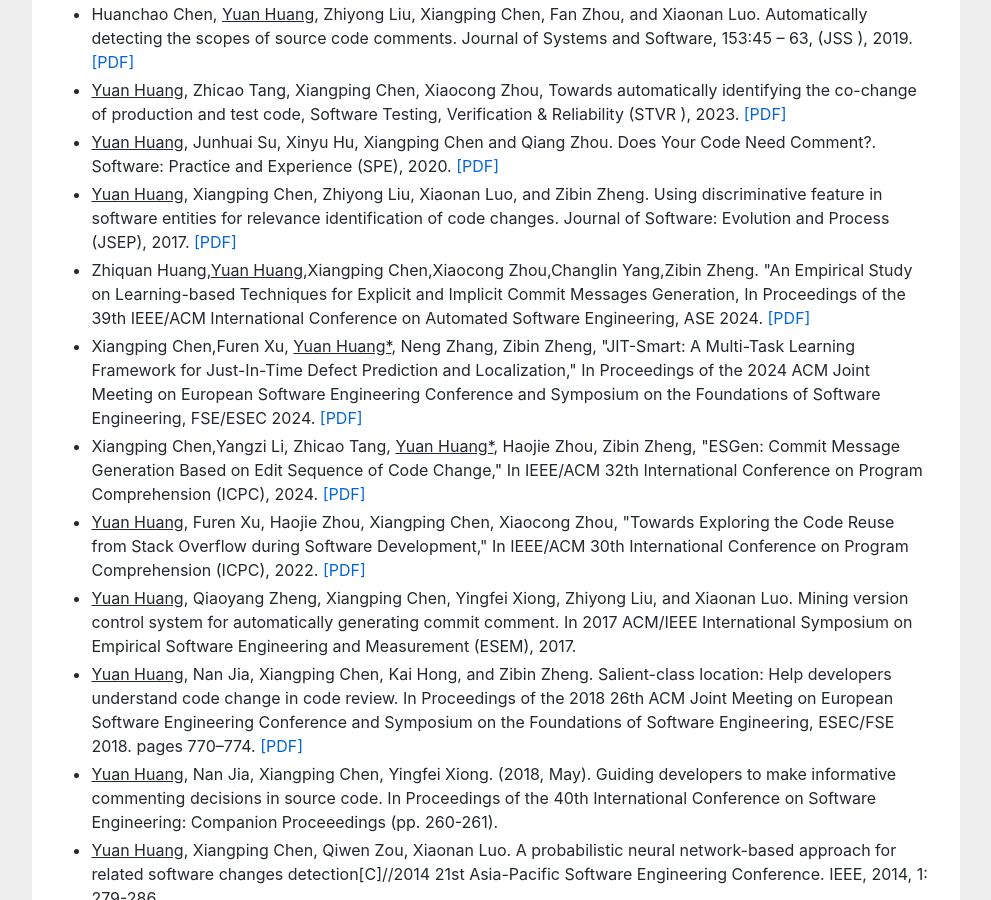
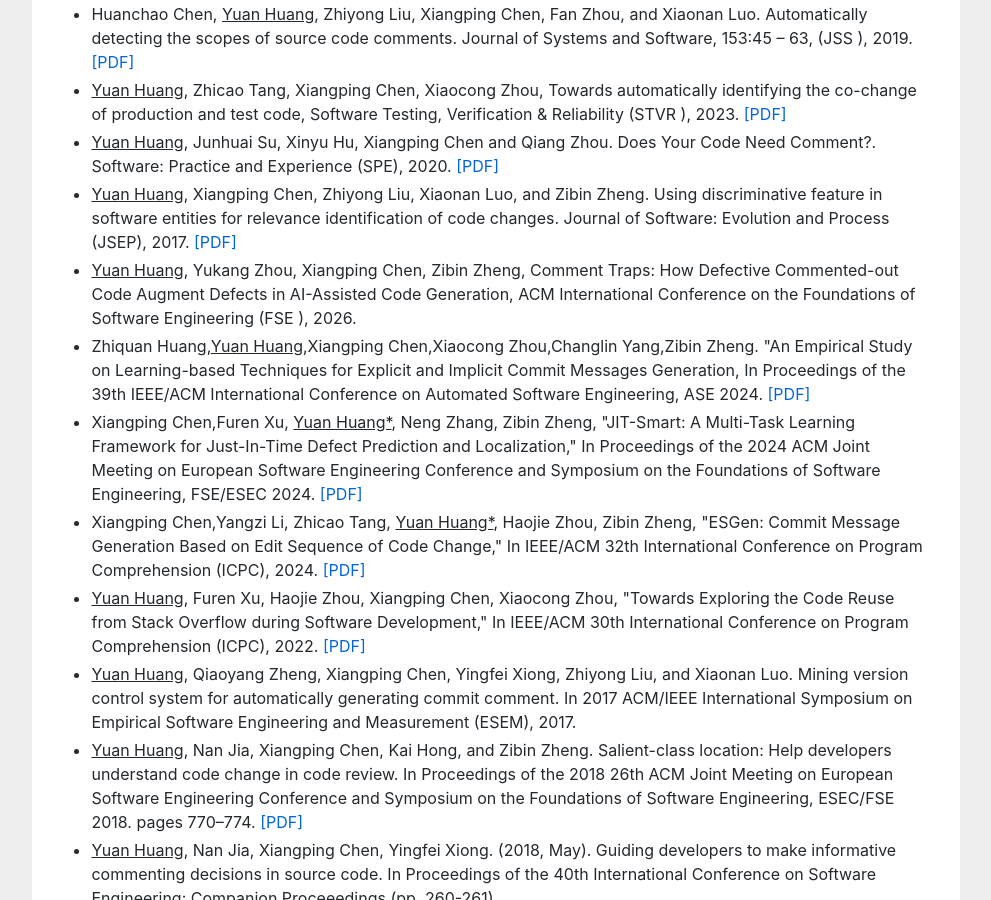
Before and after one commit to huangyuan-hy/huangyuan-hy.github.io, a Jekyll site: the page index.html, which Jekyll copies as it is, in a window 1280 px wide and 900 px high, scrolled down 4091 px. Shown: the whole window, without its empty margins (144-1135 px from the left). Built offline with Jekyll 4.4.1, drawn with Linux system fonts in a browser that asks for light colours.

Commit message:
Update index.html

```diff
--- a/index.html
+++ b/index.html
@@ -190,6 +190,7 @@ empirical study to learn how programmers reuse code on <a href="https://stackove
 <li><u>Yuan Huang</u>, Zhicao Tang, Xiangping Chen, Xiaocong Zhou, Towards automatically identifying the co-change of production and test code,  Software Testing, Verification & Reliability (STVR <a href="" style="color:red;"> </a>), 2023. <a href="">[PDF]</a></li>
 <li><u>Yuan Huang</u>, Junhuai Su, Xinyu Hu, Xiangping Chen and Qiang Zhou. Does Your Code Need Comment?. Software: Practice and Experience (SPE), 2020. <a href="https://onlinelibrary.wiley.com/doi/abs/10.1002/spe.2772">[PDF]</a></li>
 <li><u>Yuan Huang</u>, Xiangping Chen, Zhiyong Liu, Xiaonan Luo, and Zibin Zheng. Using discriminative feature in software entities for relevance identification of code changes. Journal of Software: Evolution and Process (JSEP), 2017. <a href="https://onlinelibrary.wiley.com/doi/abs/10.1002/smr.1859">[PDF]</a></li>
+<li><u>Yuan Huang</u>, Yukang Zhou, Xiangping Chen, Zibin Zheng,  Comment Traps: How Defective Commented-out Code Augment Defects in AI-Assisted Code Generation, ACM International Conference on the Foundations of Software Engineering (FSE <a href="" style="color:red;">  </a>), 2026.</li>
 <li>Zhiquan Huang,<u>Yuan Huang</u>,Xiangping Chen,Xiaocong Zhou,Changlin Yang,Zibin Zheng. "An Empirical Study on Learning-based Techniques for Explicit and Implicit Commit Messages Generation, In Proceedings of the 39th IEEE/ACM International Conference on Automated Software Engineering, ASE 2024. <a href="">[PDF]</a></li>
 <li>Xiangping Chen,Furen Xu, <u>Yuan Huang*</u>, Neng Zhang, Zibin Zheng, "JIT-Smart: A Multi-Task Learning Framework for Just-In-Time Defect Prediction and Localization,"  In Proceedings of the 2024 ACM Joint Meeting on European Software Engineering Conference and Symposium on the Foundations of Software Engineering, FSE/ESEC 2024.  <a href="">[PDF]</a></li>
 <li>Xiangping Chen,Yangzi Li, Zhicao Tang, <u>Yuan Huang*</u>, Haojie Zhou, Zibin Zheng, "ESGen: Commit Message Generation Based on Edit Sequence of Code Change," In IEEE/ACM 32th International Conference on Program Comprehension (ICPC), 2024.  <a href="">[PDF]</a></li>
```
